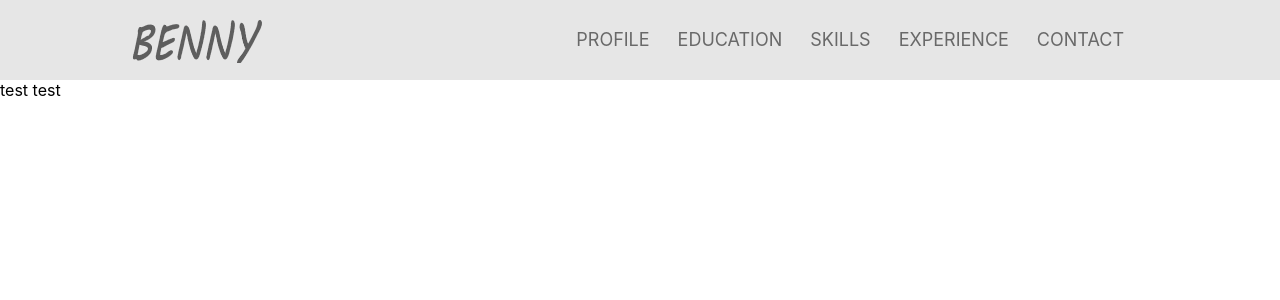
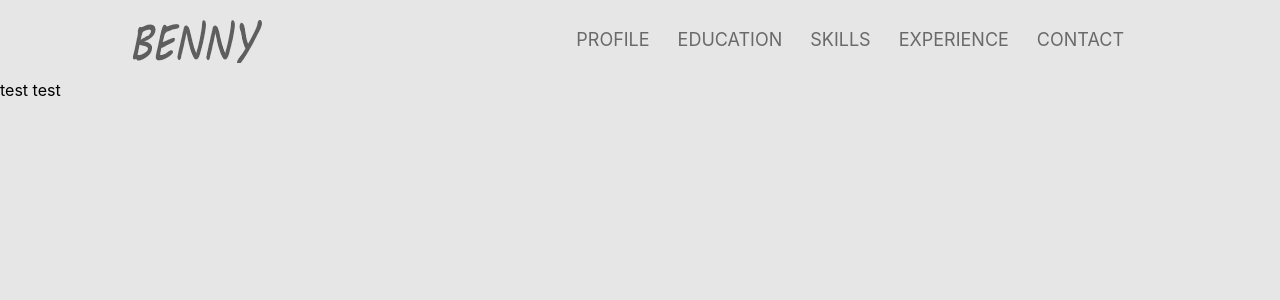
Before and after one commit to rkdgusdn9/BennyKang-Portfolio-React, a React (Create React App) app: page / in a window 1280 px wide. Shown: the top 300 px of the page. Built offline with nearby package versions, Linux system fonts and the light colour scheme.

Commit message:
Background colour

```diff
--- a/src/assets/styles/home.scss
+++ b/src/assets/styles/home.scss
@@ -0,0 +1,4 @@
+.home-container {
+    background-color: #e6e6e6;
+    height: 100vh;
+}
--- a/src/pages/home.tsx
+++ b/src/pages/home.tsx
@@ -1,9 +1,5 @@
-import React from 'react';
+import React from "react";
 
 export const HomePage: React.FC = () => {
-	return (
-		<div>
-            test test
-		</div>
-	);
+    return <div className="home-container">test test</div>;
 };
```
